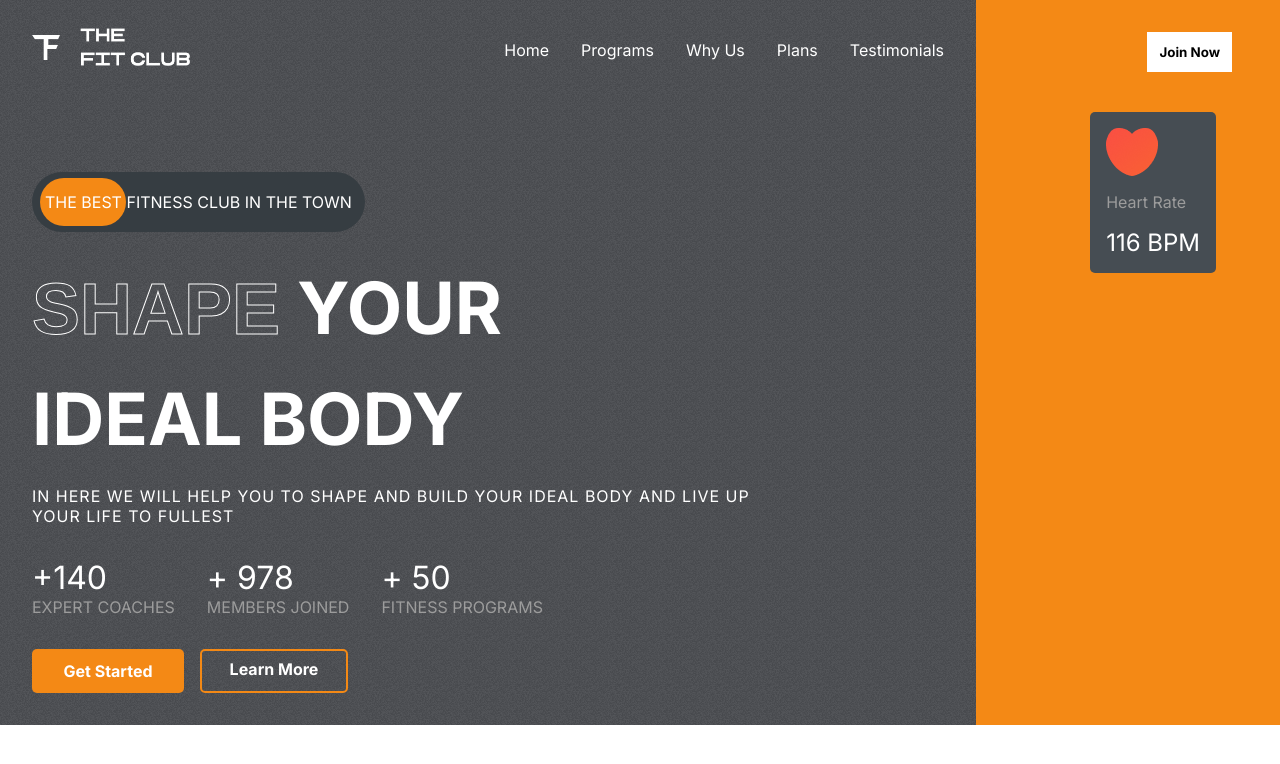
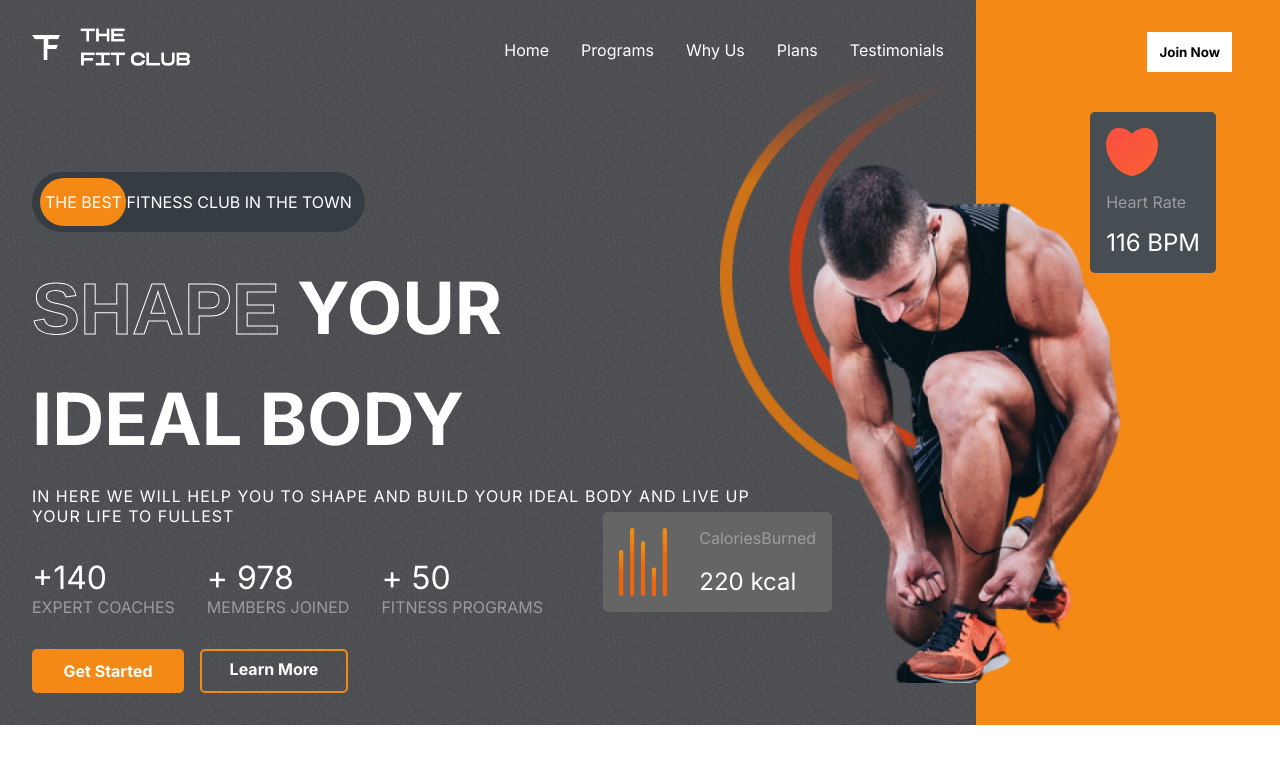
Before and after one commit to 404Bappy/FitnessRevolution-APP, a React (Create React App) app: page / in a window 1280 px wide. Shown: the top 764 px of the page. Built offline with nearby package versions, Linux system fonts and the light colour scheme.

Commit message:
first commit

```diff
--- a/src/Components/Hero/Hero.css
+++ b/src/Components/Hero/Hero.css
@@ -133,3 +133,45 @@
   color: white;
   font-size: 1.5rem;
 }
+
+.hero-img {
+  position: absolute;
+  right: 8rem;
+  top: 10rem;
+  width: 23rem;
+}
+
+.hero-img-back {
+  position: absolute;
+  top: 4rem;
+  right: 20rem;
+  z-index: -1;
+  width: 15rem;
+}
+
+.calories {
+  display: flex;
+  gap: 2rem;
+  background-color: var(--caloryCard);
+  border-radius: 5px;
+  padding: 1rem;
+  width: fit-content;
+  position: absolute;
+  top: 32rem;
+  right: 28rem;
+}
+.calories > img {
+  width: 3rem;
+}
+.caldiv {
+  display: flex;
+  flex-direction: column;
+  justify-content: space-between;
+}
+.calories > div > :nth-child(1) {
+  color: var(--gray);
+}
+.calories > div > :nth-child(2) {
+  color: white;
+  font-size: 1.5rem;
+}
--- a/src/Components/Hero/Hero.js
+++ b/src/Components/Hero/Hero.js
@@ -63,6 +63,19 @@
           <span>Heart Rate</span>
           <span>116 BPM</span>
         </div>
+
+        {/* HERO IMAGES */}
+        <img src={hero_image} alt="" className="hero-img" />
+        <img src={hero_image_back} alt="" className="hero-img-back" />
+
+        {/* CALORIES SECTION  */}
+        <div className="calories">
+          <img src={Calories} alt="" />
+          <div className="caldiv">
+            <span>CaloriesBurned</span>
+            <span>220 kcal</span>
+          </div>
+        </div>
       </div>
     </div>
   );
```
